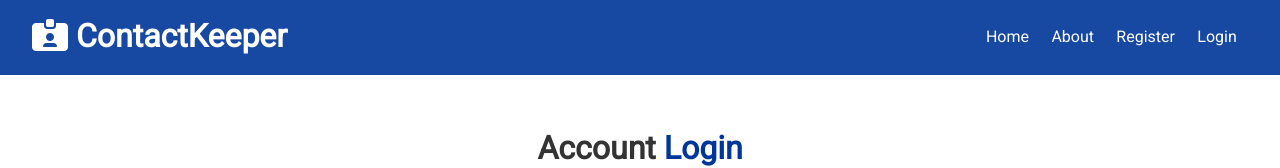
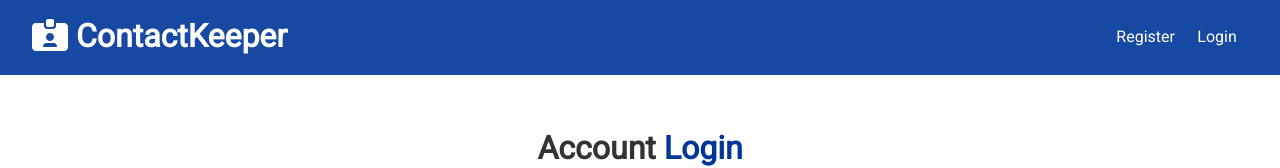
Before and after one commit to luminousbeam/contact-keeper, a React (Create React App) app in the folder client/: page /login in a window 1280 px wide. Shown: the top 168 px of the page. Built offline with nearby package versions, Linux system fonts and the light colour scheme; the HTML template or start-up script is replaced by a standard one.

Commit message:
logout and navbar

```diff
--- a/client/src/components/layout/Navbar.js
+++ b/client/src/components/layout/Navbar.js
@@ -1,27 +1,44 @@
-import React from 'react';
+import React, { Fragment, useContext } from 'react';
 import PropTypes from 'prop-types';
 import { Link } from 'react-router-dom';
+import AuthContext from '../../context/auth/AuthContext';
 
 const Navbar = ({ title, icon }) => {
+  const authContext = useContext(AuthContext);
+
+  const { isAuthenticated, logout, user } = authContext;
+
+  const onLogout = () => logout();
+
+  const authLinks = (
+    <Fragment>
+      <li>Hello {user && user.name} </li>
+      <li>
+        <a onClick={onLogout} href='#!'>
+          <i className='fas fa-sign-out-alt' />{' '}
+          <span className='hide-sm'>Logout</span>
+        </a>
+      </li>
+    </Fragment>
+  );
+
+  const guestLinks = (
+    <Fragment>
+      <li>
+        <Link to='/register'>Register</Link>
+      </li>
+      <li>
+        <Link to='/login'>Login</Link>
+      </li>
+    </Fragment>
+  );
+
   return (
     <div className='navbar bg-primary'>
       <h1>
         <i className={icon} /> {title}
       </h1>
-      <ul>
-        <li>
-          <Link to='/'>Home</Link>
-        </li>
-        <li>
-          <Link to='/about'>About</Link>
-        </li>
-        <li>
-          <Link to='/register'>Register</Link>
-        </li>
-        <li>
-          <Link to='/login'>Login</Link>
-        </li>
-      </ul>
+      <ul>{isAuthenticated ? authLinks : guestLinks}</ul>
     </div>
   );
 };
--- a/client/src/context/auth/AuthReducer.js
+++ b/client/src/context/auth/AuthReducer.js
@@ -30,6 +30,7 @@
     case REGISTER_FAIL:
     case AUTH_ERROR:
     case LOGIN_FAIL:
+    case LOGOUT:
       localStorage.removeItem('token');
       return {
         ...state,
--- a/client/src/context/auth/AuthState.js
+++ b/client/src/context/auth/AuthState.js
@@ -96,9 +96,7 @@
   };
 
   //Logout
-  const logout = () => {
-    console.log('logout user');
-  };
+  const logout = () => dispatch({ type: LOGOUT });
 
   //Clear errors
   const clearErrors = () => {
```
